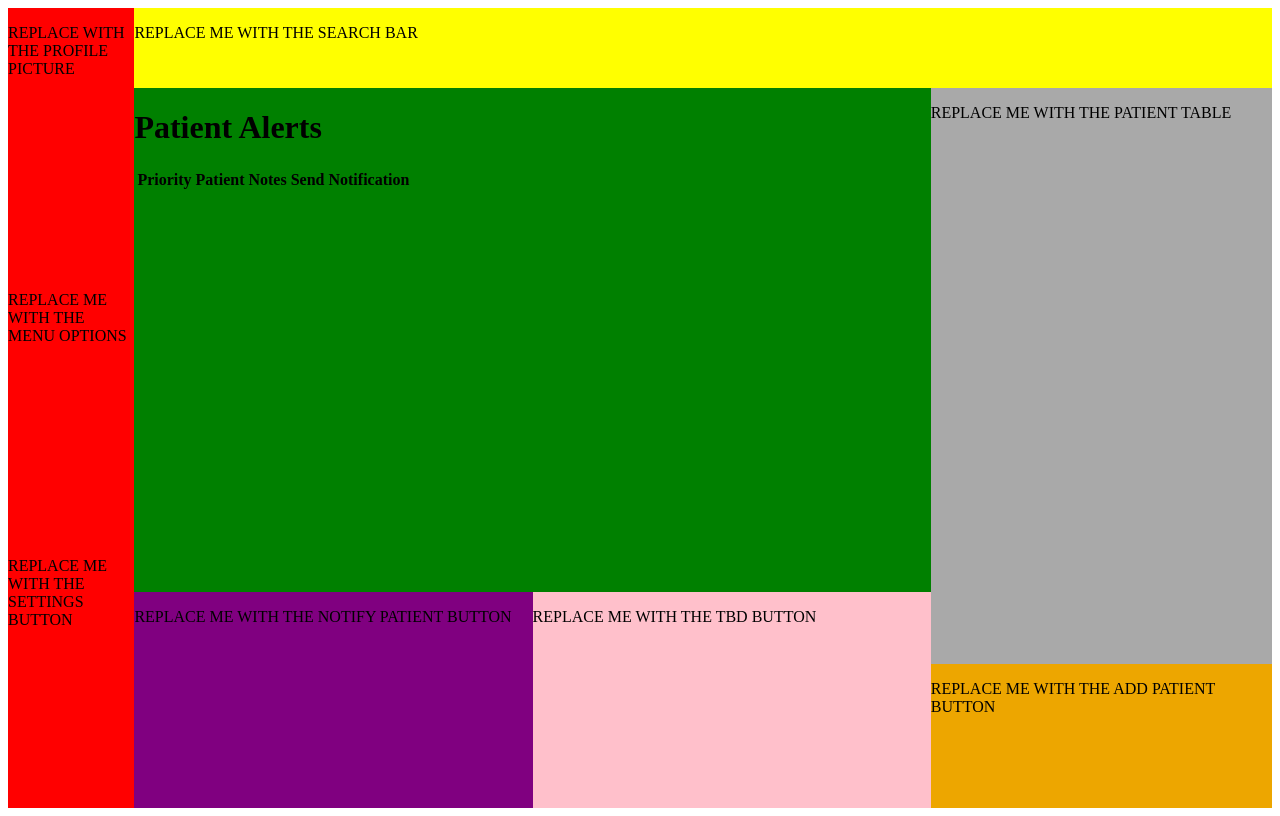
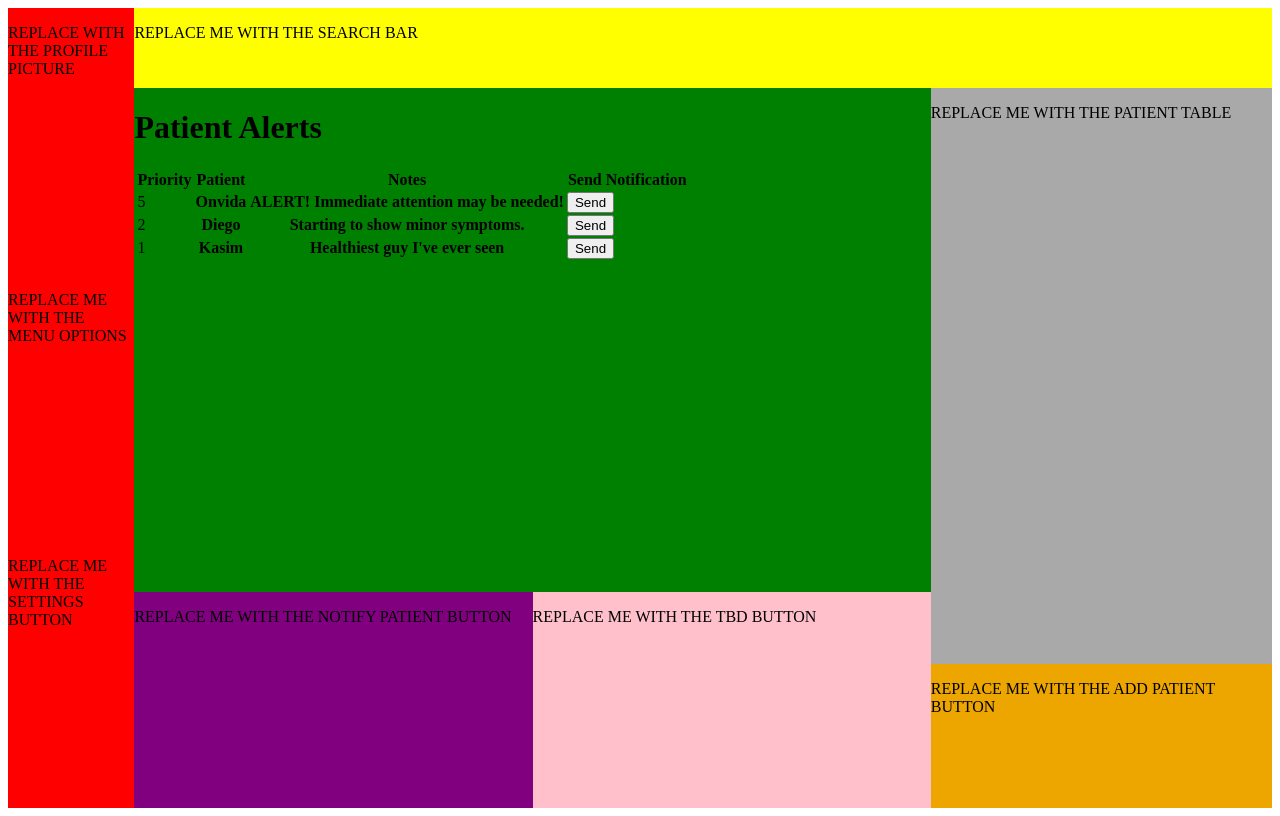
Before and after one commit to awb8593/HackHarvard, an Angular app in the folder frontend/: page /alertPage in a window 1280 px wide. Built offline with nearby package versions, Linux system fonts and the light colour scheme.

Commit message:
Alert Table works!

```diff
--- a/frontend/src/app/alert-table/alert-table.component.html
+++ b/frontend/src/app/alert-table/alert-table.component.html
@@ -10,7 +10,12 @@
             </tr>
         </thead>
         <tbody>
-
+            <tr *ngFor="let patientAlert of currentProvider.patientAlerts">
+                <td>{{ patientAlert.priority }}</td>
+                <th>{{ patientAlert.patient.name }}</th>
+                <th>{{ patientAlert.notes }}</th>
+                <button>Send</button>
+            </tr>
         </tbody>
     </table>
 </div>
--- a/frontend/src/app/provider.service.ts
+++ b/frontend/src/app/provider.service.ts
@@ -23,7 +23,9 @@ export class ProviderService {
         new Patient(3, "Kasim", 5857481591, new Array<Provider>)
       ),
       new Array<PatientAlert>(
-        new PatientAlert(1, new Patient(1, "Onvida", 5857481591, new Array<Provider>), "ALERT! Quite healthy")
+        new PatientAlert(5, new Patient(1, "Onvida", 5857481591, new Array<Provider>), "ALERT! Immediate attention may be needed!"),
+        new PatientAlert(2, new Patient(2, "Diego", 5857481591, new Array<Provider>), "Starting to show minor symptoms."),
+        new PatientAlert(1, new Patient(3, "Kasim", 5857481591, new Array<Provider>), "Healthiest guy I've ever seen")
       )
     )
   }
```
